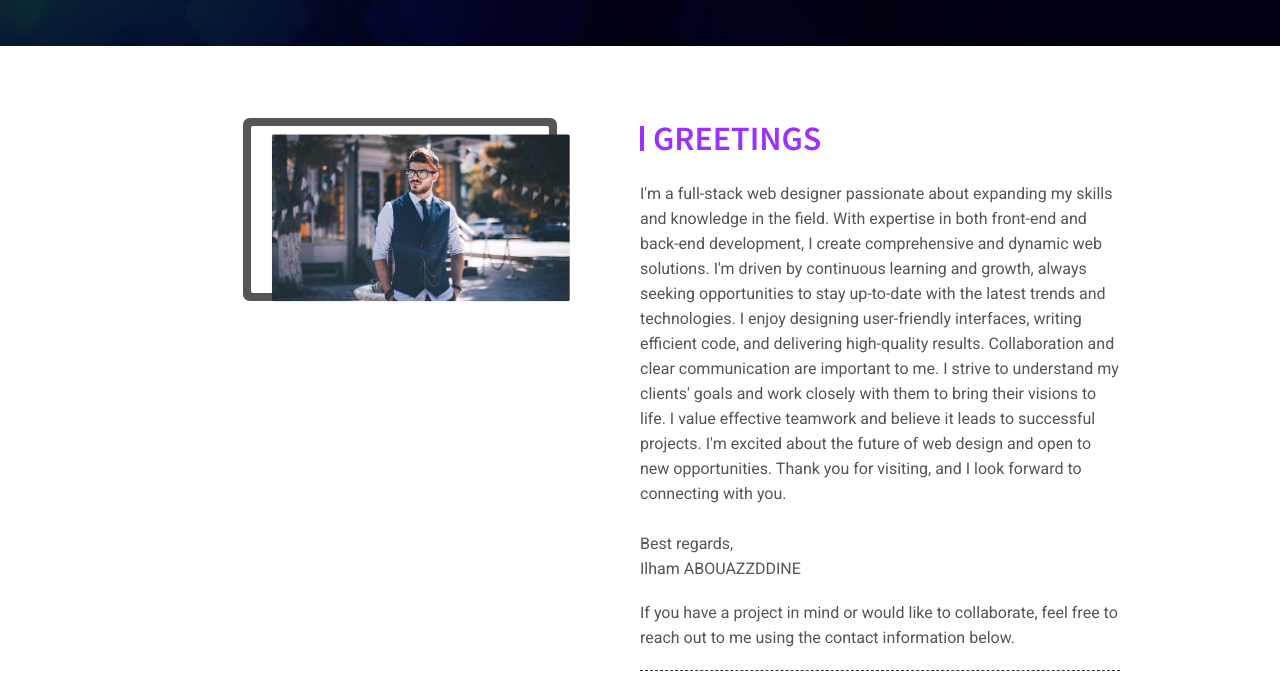
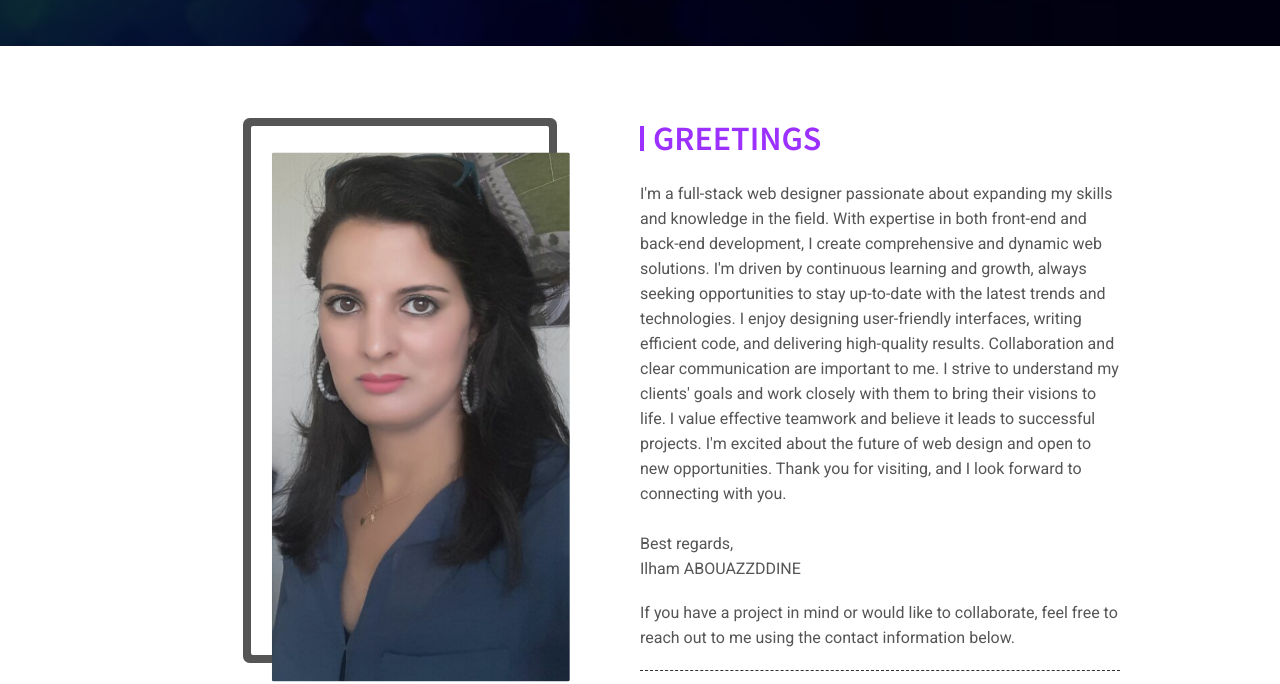
Before and after one commit to iA-ilamAbo/iA-ilamAbo.github.io, a plain HTML site: page index.html in a window 1280 px wide. Shown: the part 754-1438 px from the top of the page. Drawn offline with Linux system fonts and the light colour scheme; a script that the page names is missing; files whose address does not match are found by name.

Commit message:
fixed images

```diff
--- a/index.html
+++ b/index.html
@@ -58,7 +58,7 @@
         <div class="about-img about-item">
           <div class="about-layer">
             <div class="overlay-inner-layer">
-              <img src="Images/blog2.jpg" alt="About Ilham ABOUAZZDDINE Image" />
+              <img src="Images/PORTFOLIO-IMAGE.png" alt="About Ilham ABOUAZZDDINE Image" />
               <div class="social-overlay">
                 <div class="social-layer">
                   <a class="social" href="#" target="_blank">
```
